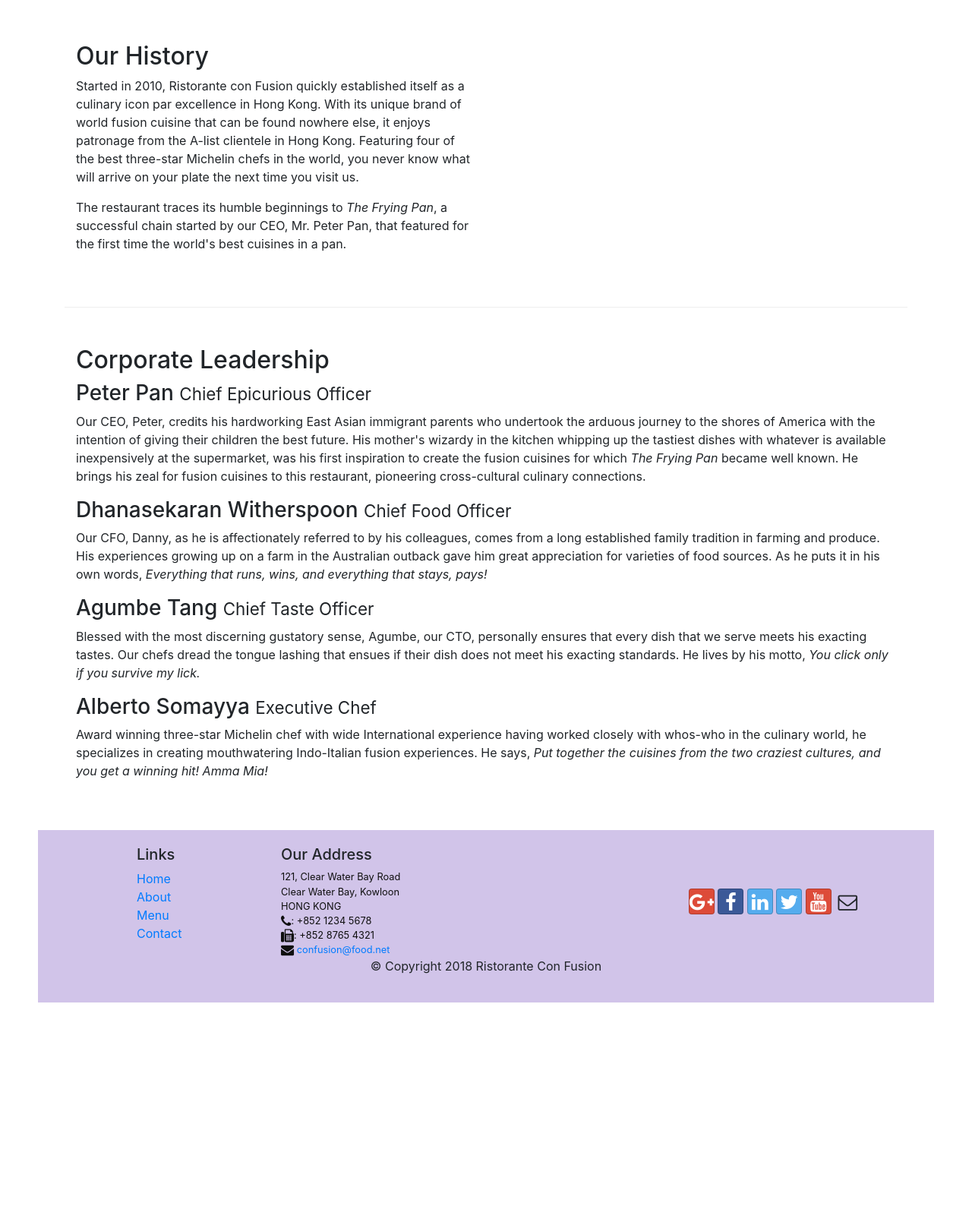
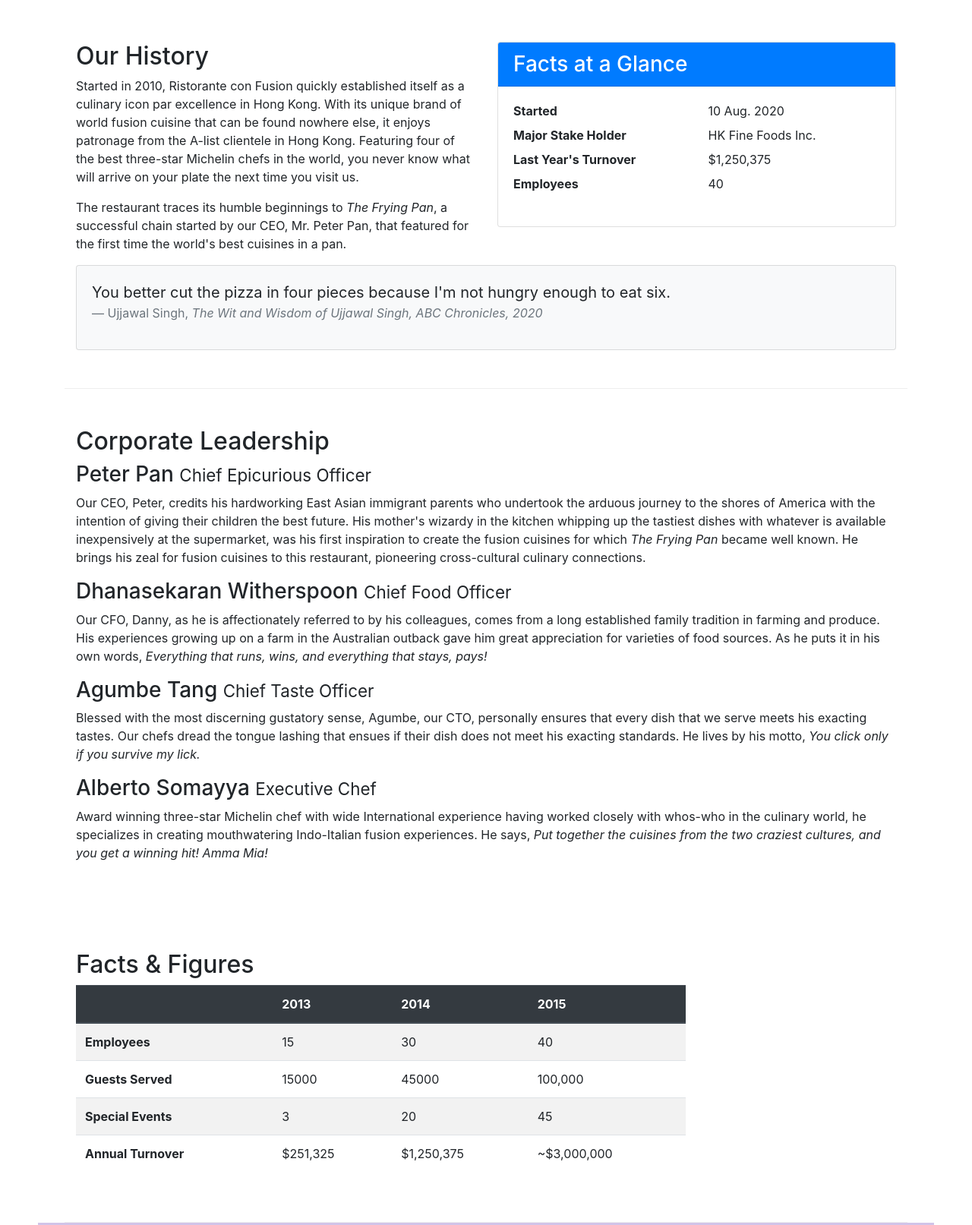
Before and after one commit to ujjawalsingh10/Bootstrap4, a website: page aboutus.html in a window 1280 px wide. Shown: the part 460-2073 px from the top of the page at 76% size. Before the commit the page ends 1830 px from the top, so only its background shows below. Drawn offline with nearby package versions, Linux system fonts and the light colour scheme.

Commit message:
Tables and Cards

```diff
--- a/aboutus.html
+++ b/aboutus.html
@@ -60,12 +60,37 @@
         </div>
 
         <div class="row row-content">
-            <div class="col-12 col-sm-6">
+            <div class="col-sm-6">
                 <h2>Our History</h2>
                 <p>Started in 2010, Ristorante con Fusion quickly established itself as a culinary icon par excellence in Hong Kong. With its unique brand of world fusion cuisine that can be found nowhere else, it enjoys patronage from the A-list clientele in Hong Kong.  Featuring four of the best three-star Michelin chefs in the world, you never know what will arrive on your plate the next time you visit us.</p>
                 <p>The restaurant traces its humble beginnings to <em>The Frying Pan</em>, a successful chain started by our CEO, Mr. Peter Pan, that featured for the first time the world's best cuisines in a pan.</p>
             </div>
-            <div class="col col-sm">
+            <div class="col-sm">
+                <div class="card">
+                    <h3 class="card-header bg-primary text-white">Facts at a Glance</h3>
+                    <div class="card-body">
+                        <dl class="row">
+                            <dt class="col-6">Started </dt>
+                            <dd class="col-6">10 Aug. 2020</dd>
+                            <dt class="col-6">Major Stake Holder</dt>
+                            <dd class="col-6">HK Fine Foods Inc.</dd>
+                            <dt class="col-6">Last Year's Turnover</dt>
+                            <dd class="col-6">$1,250,375</dd>
+                            <dt class="col-6">Employees</dt>
+                            <dd class="col-6">40</dd>
+                        </dl>
+                    </div>
+                </div>
+            </div>
+            <div class="col-12">
+                <div class="card card-body bg-light">
+                    <blockquote class="blockquote">
+                        <p class="mb-0">You better cut the pizza in four pieces because I'm not hungry enough to eat six.</p>
+                        <footer class="blockquote-footer">Ujjawal Singh,
+                            <cite title="Source Title">The Wit and Wisdom of Ujjawal Singh, ABC Chronicles, 2020 </cite>
+                        </footer>
+                    </blockquote>
+                </div>
             </div>
         </div>
 
@@ -82,6 +107,50 @@
                 <h3>Alberto Somayya <small>Executive Chef</small></h3>
                 <p class="d-none d-sm-block">Award winning three-star Michelin chef with wide International experience having worked closely with whos-who in the culinary world, he specializes in creating mouthwatering Indo-Italian fusion experiences. He says, <em>Put together the cuisines from the two craziest cultures, and you get a winning hit! Amma Mia!</em></p>
             </div>
+       </div>
+       <div class="row row-content">
+           <div class="col-12 col-sm-9">
+               <h2>Facts &amp; Figures</h2>
+               <div class="table-responsive">
+                   <table class="table table-striped">
+                       <thead class="thead-dark">
+                           <tr>
+                               <th>&nbsp;</th>
+                               <th>2013</th>
+                               <th>2014</th>
+                               <th>2015</th>
+                           </tr>
+                       </thead>
+                       <tbody>
+                           <tr>
+                                <th>Employees</th>
+                                <td>15</td>
+                                <td>30</td>
+                                <td>40</td>
+                           </tr>
+                           <tr>
+                               <th>Guests Served</th>
+                               <td>15000</td>
+                               <td>45000</td>
+                               <td>100,000</td>
+                           </tr>
+                           <tr>
+                                <th>Special Events</th>
+                                <td>3</td>
+                                <td>20</td>
+                                <td>45</td>
+                            </tr>
+                            <tr>
+                                <th>Annual Turnover</th>
+                                <td>$251,325</td>
+                                <td>$1,250,375</td>
+                                <td>~$3,000,000</td>
+                            </tr>
+                       </tbody>
+                   </table>
+               </div>
+           </div>
+           <div class="col-12 sol-sm-3"></div>
        </div>
 
     </div>
```
